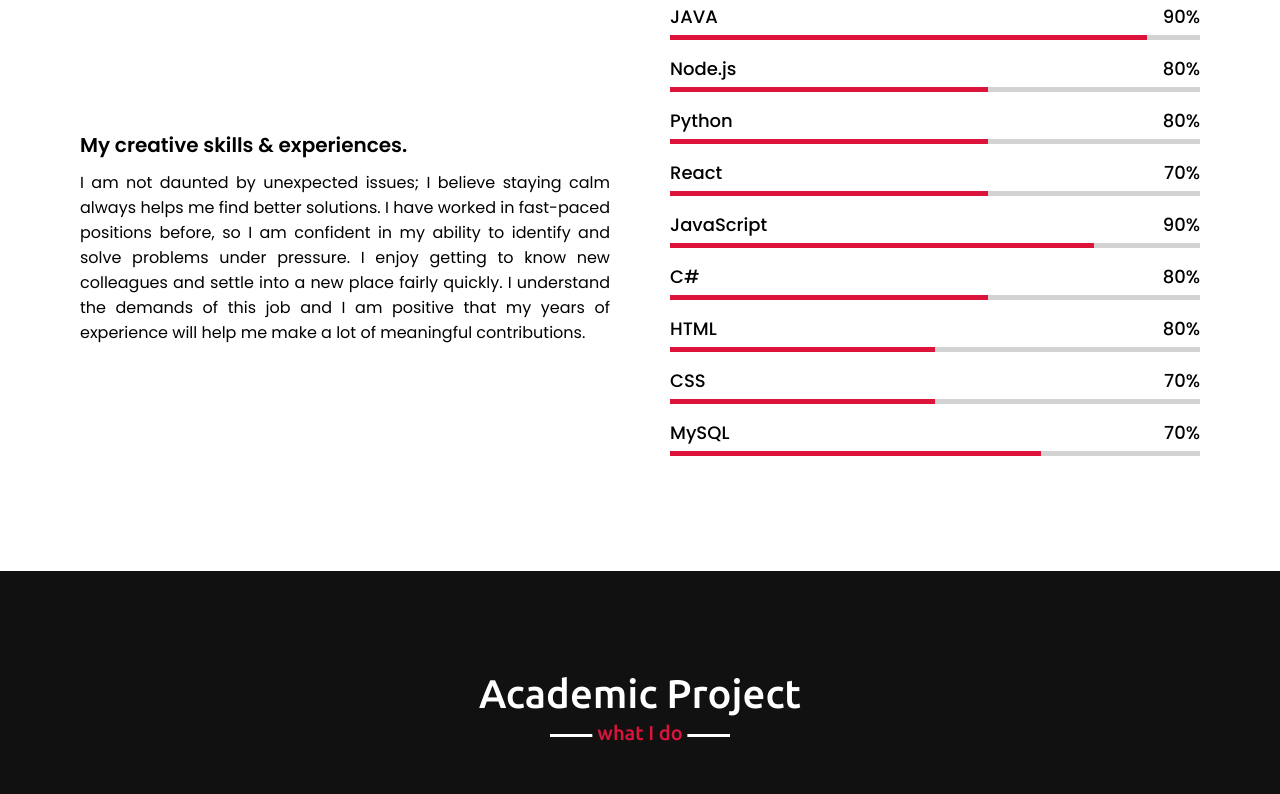
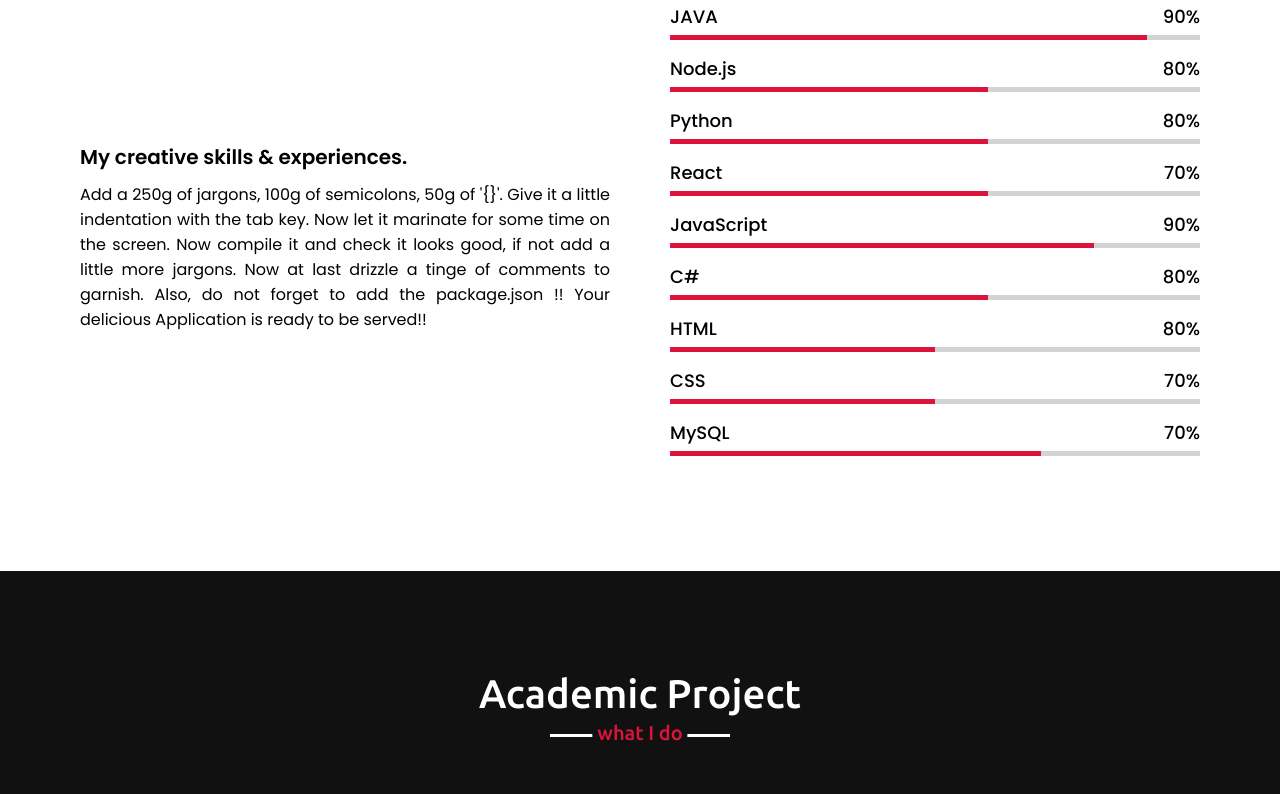
Before and after one commit to rahul0717/Portfolio, a plain HTML site: page index.html in a window 1280 px wide. Shown: the part 2303-3097 px from the top of the page. Drawn offline with nearby package versions, Linux system fonts and the light colour scheme.

Commit message:
updated the content

```diff
--- a/index.html
+++ b/index.html
@@ -131,7 +131,7 @@
                     <div class="text">
                         My creative skills & experiences.</div>
                     <p>
-                        I am not daunted by unexpected issues; I believe staying calm always helps me find better solutions. I have worked in fast-paced positions before, so I am confident in my ability to identify and solve problems under pressure. I enjoy getting to know new colleagues and settle into a new place fairly quickly. I understand the demands of this job and I am positive that my years of experience will help me make a lot of meaningful contributions.
+                        Add a 250g of jargons, 100g of semicolons, 50g of '{}'. Give it a little indentation with the tab key. Now let it marinate for some time on the screen. Now compile it and check it looks good, if not add a little more jargons. Now at last drizzle a tinge of comments to garnish. Also, do not forget to add the package.json !! Your delicious Application is ready to be served!!
                     </p>
                 </div>
                 <div class="column right">
```
